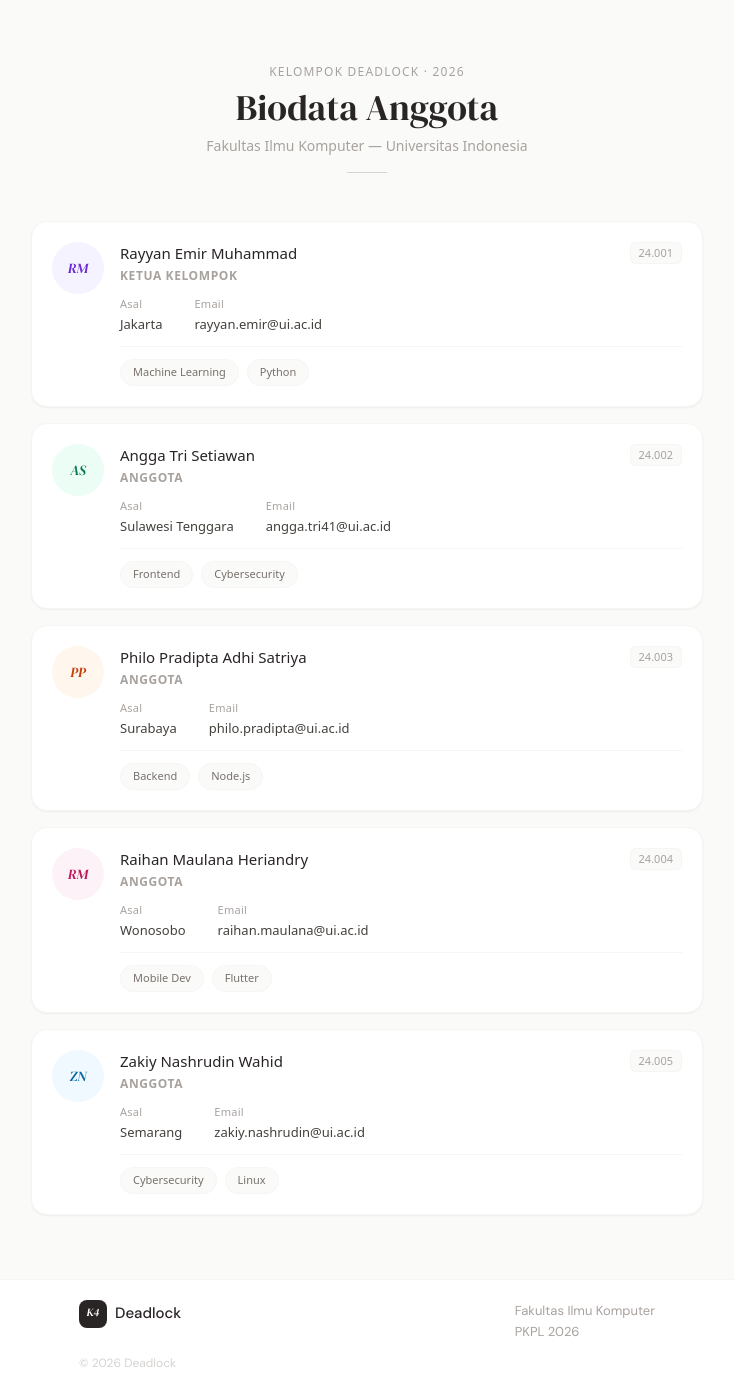
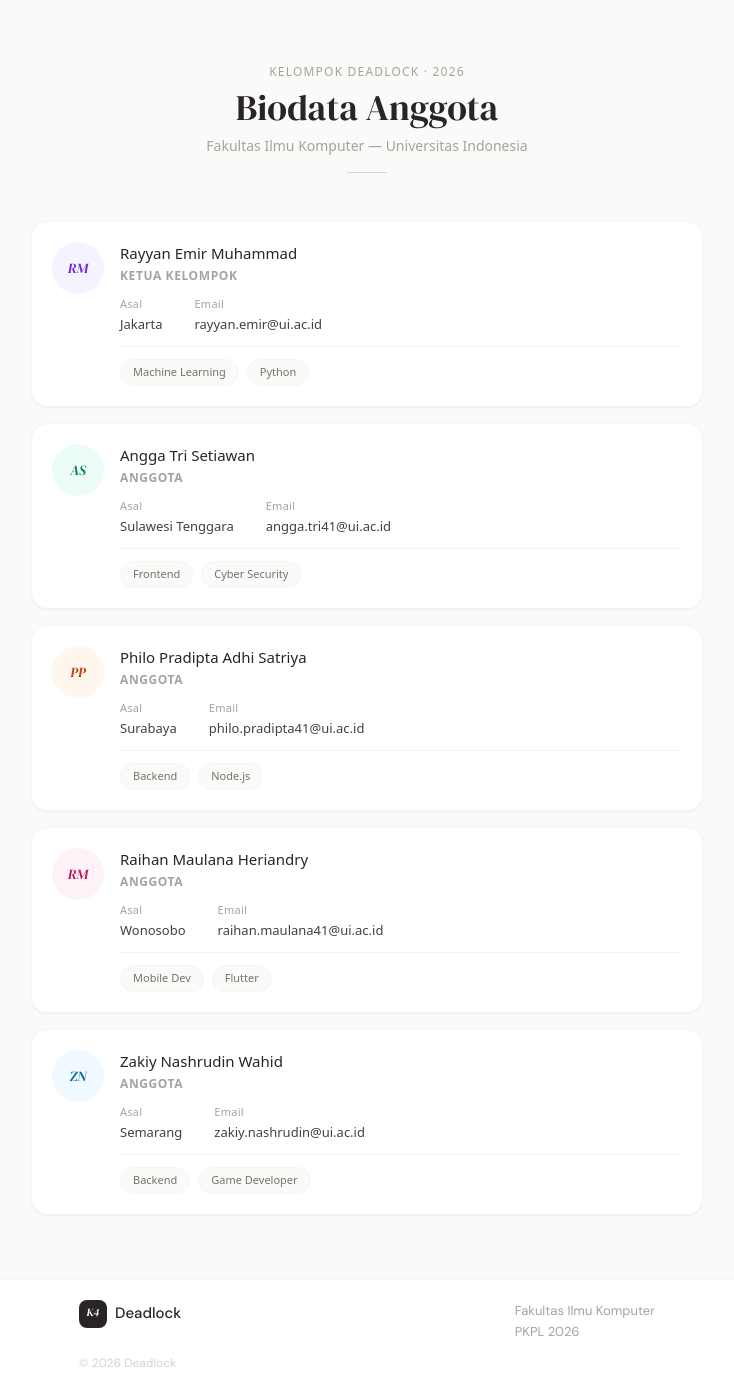
Before and after one commit to deadlock-pkpl/deadlock, a Django app: page / in a window 1280 px wide. Shown: the part 67-1459 px from the top of the page, without its empty margins (273-1007 px from the left). Run offline with Django 5.2, Linux system fonts and the light colour scheme; some libraries are stand-ins or nearby versions.

Commit message:
memperbaiki tampilan ui depan

```diff
--- a/deadlock/settings.py
+++ b/deadlock/settings.py
@@ -133,6 +133,7 @@ GROUP_MEMBERS = [
     "rayyan.emir@ui.ac.id",
     "philo.pradipta41@ui.ac.id",
     "raihan.maulana41@ui.ac.id",
+    "zakiy.nashrudin@ui.ac.id",
 ]
 
 # deadlock/settings.py
--- a/main/templates/main.html
+++ b/main/templates/main.html
@@ -28,7 +28,6 @@
       <div class="flex-1 min-w-0">
         <div class="flex items-start justify-between gap-2 mb-1">
           <span class="text-[15px] font-medium text-stone-800">Rayyan Emir Muhammad</span>
-          <span class="text-[11px] text-stone-400 bg-stone-50 border border-stone-100 rounded-md px-2 py-0.5 whitespace-nowrap flex-shrink-0">24.001</span>
         </div>
         <p class="text-xs text-stone-400 mb-3 uppercase tracking-wider font-semibold">Ketua Kelompok</p>
         <div class="flex gap-8 flex-wrap mb-3">
@@ -56,7 +55,6 @@
       <div class="flex-1 min-w-0">
         <div class="flex items-start justify-between gap-2 mb-1">
           <span class="text-[15px] font-medium text-stone-800">Angga Tri Setiawan</span>
-          <span class="text-[11px] text-stone-400 bg-stone-50 border border-stone-100 rounded-md px-2 py-0.5 whitespace-nowrap flex-shrink-0">24.002</span>
         </div>
         <p class="text-xs text-stone-400 mb-3 uppercase tracking-wider font-semibold">Anggota</p>
         <div class="flex gap-8 flex-wrap mb-3">
@@ -71,7 +69,7 @@
         </div>
         <div class="border-t border-stone-100 pt-3 flex gap-2 flex-wrap">
           <span class="text-[11px] text-stone-500 bg-stone-50 border border-stone-100 rounded-full px-3 py-1">Frontend</span>
-          <span class="text-[11px] text-stone-500 bg-stone-50 border border-stone-100 rounded-full px-3 py-1">Cybersecurity</span>
+          <span class="text-[11px] text-stone-500 bg-stone-50 border border-stone-100 rounded-full px-3 py-1">Cyber Security</span>
         </div>
       </div>
     </div>
@@ -84,7 +82,6 @@
       <div class="flex-1 min-w-0">
         <div class="flex items-start justify-between gap-2 mb-1">
           <span class="text-[15px] font-medium text-stone-800">Philo Pradipta Adhi Satriya</span>
-          <span class="text-[11px] text-stone-400 bg-stone-50 border border-stone-100 rounded-md px-2 py-0.5 whitespace-nowrap flex-shrink-0">24.003</span>
         </div>
         <p class="text-xs text-stone-400 mb-3 uppercase tracking-wider font-semibold">Anggota</p>
         <div class="flex gap-8 flex-wrap mb-3">
@@ -94,7 +91,7 @@
           </div>
           <div class="flex flex-col gap-0.5">
             <span class="text-[11px] text-stone-400 tracking-wide">Email</span>
-            <span class="text-[13px] text-stone-700">philo.pradipta@ui.ac.id</span>
+            <span class="text-[13px] text-stone-700">philo.pradipta41@ui.ac.id</span>
           </div>
         </div>
         <div class="border-t border-stone-100 pt-3 flex gap-2 flex-wrap">
@@ -112,7 +109,6 @@
       <div class="flex-1 min-w-0">
         <div class="flex items-start justify-between gap-2 mb-1">
           <span class="text-[15px] font-medium text-stone-800">Raihan Maulana Heriandry</span>
-          <span class="text-[11px] text-stone-400 bg-stone-50 border border-stone-100 rounded-md px-2 py-0.5 whitespace-nowrap flex-shrink-0">24.004</span>
         </div>
         <p class="text-xs text-stone-400 mb-3 uppercase tracking-wider font-semibold">Anggota</p>
         <div class="flex gap-8 flex-wrap mb-3">
@@ -122,7 +118,7 @@
           </div>
           <div class="flex flex-col gap-0.5">
             <span class="text-[11px] text-stone-400 tracking-wide">Email</span>
-            <span class="text-[13px] text-stone-700">raihan.maulana@ui.ac.id</span>
+            <span class="text-[13px] text-stone-700">raihan.maulana41@ui.ac.id</span>
           </div>
         </div>
         <div class="border-t border-stone-100 pt-3 flex gap-2 flex-wrap">
@@ -140,7 +136,6 @@
       <div class="flex-1 min-w-0">
         <div class="flex items-start justify-between gap-2 mb-1">
           <span class="text-[15px] font-medium text-stone-800">Zakiy Nashrudin Wahid</span>
-          <span class="text-[11px] text-stone-400 bg-stone-50 border border-stone-100 rounded-md px-2 py-0.5 whitespace-nowrap flex-shrink-0">24.005</span>
         </div>
         <p class="text-xs text-stone-400 mb-3 uppercase tracking-wider font-semibold">Anggota</p>
         <div class="flex gap-8 flex-wrap mb-3">
@@ -154,8 +149,8 @@
           </div>
         </div>
         <div class="border-t border-stone-100 pt-3 flex gap-2 flex-wrap">
-          <span class="text-[11px] text-stone-500 bg-stone-50 border border-stone-100 rounded-full px-3 py-1">Cybersecurity</span>
-          <span class="text-[11px] text-stone-500 bg-stone-50 border border-stone-100 rounded-full px-3 py-1">Linux</span>
+          <span class="text-[11px] text-stone-500 bg-stone-50 border border-stone-100 rounded-full px-3 py-1">Backend</span>
+          <span class="text-[11px] text-stone-500 bg-stone-50 border border-stone-100 rounded-full px-3 py-1">Game Developer</span>
         </div>
       </div>
     </div>
```
